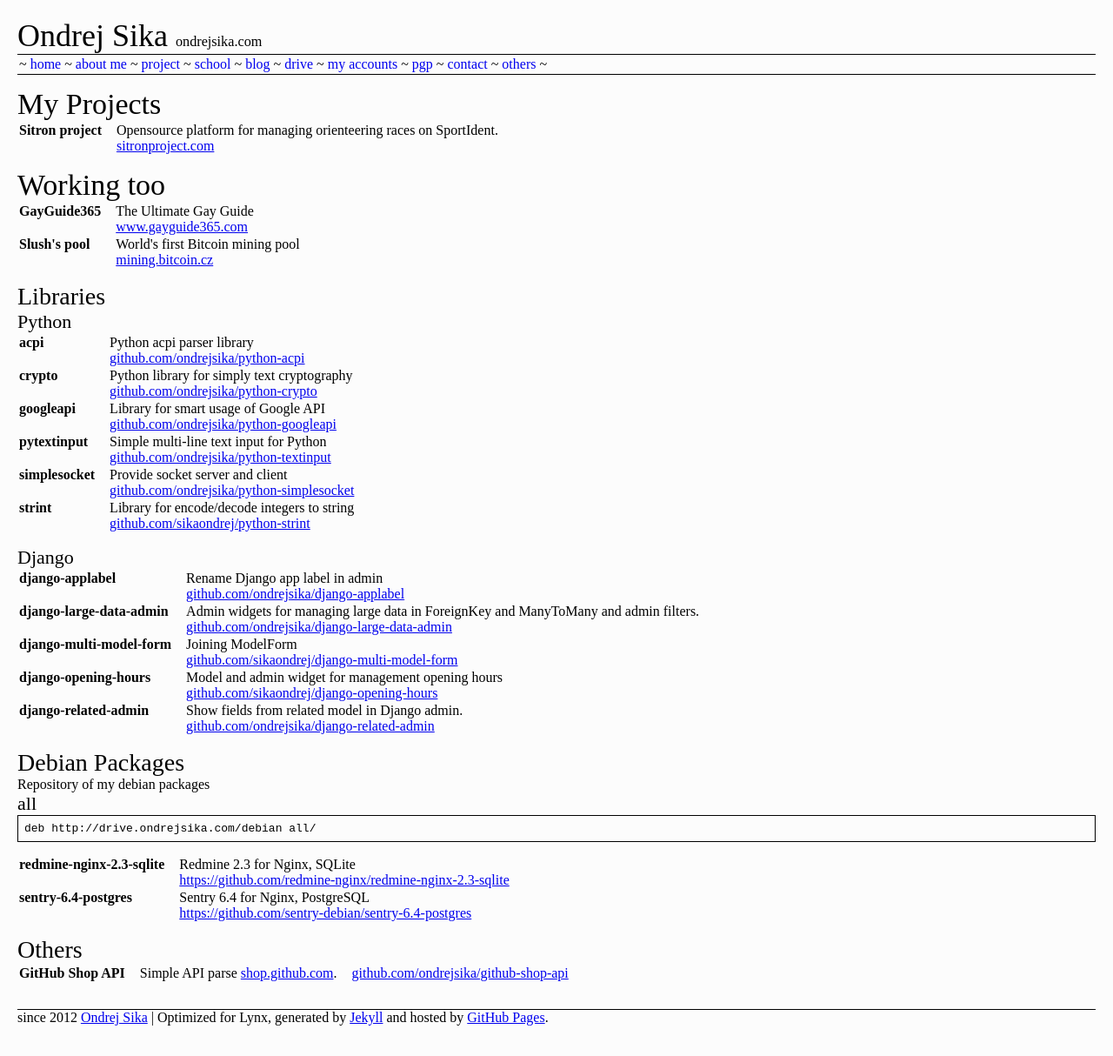
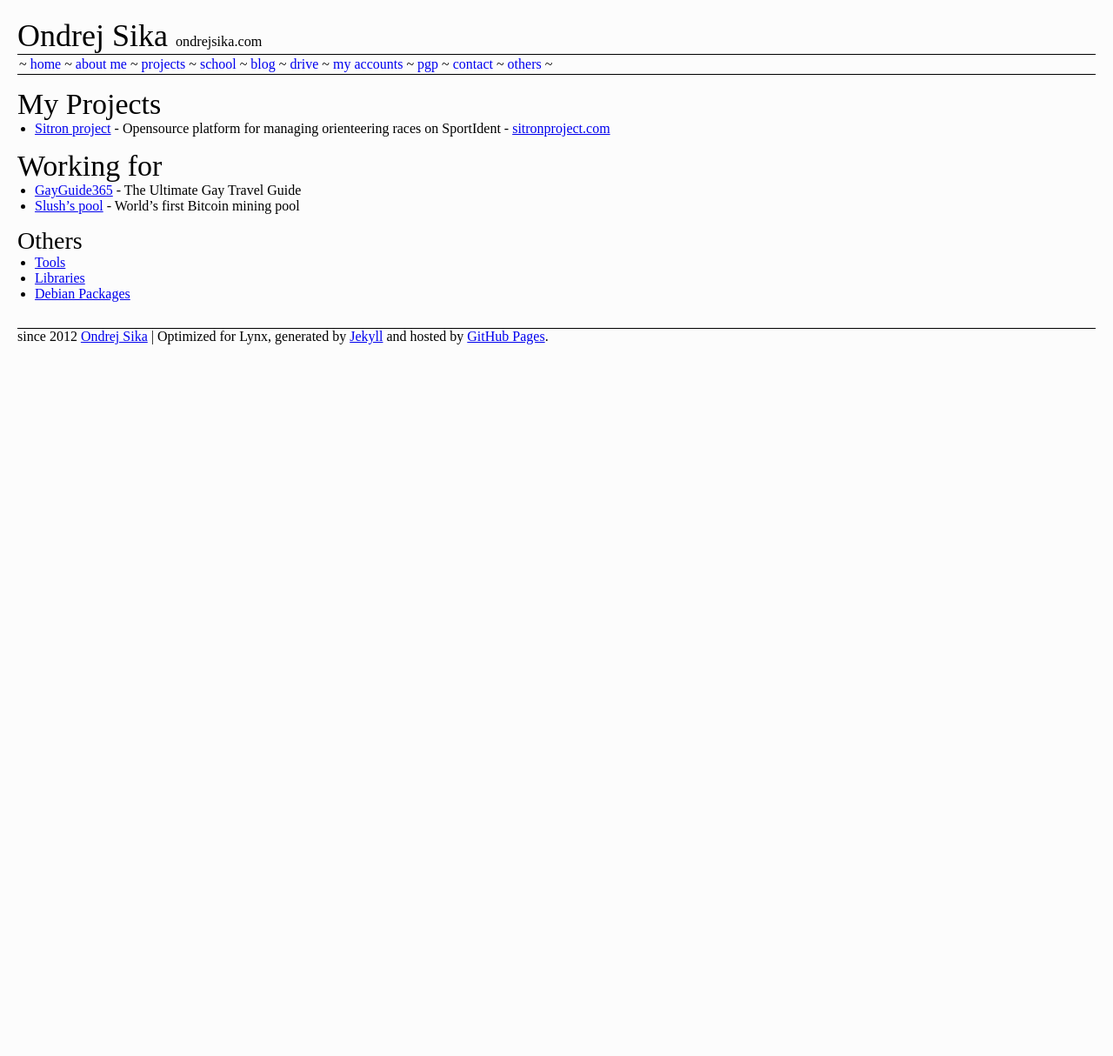
Before and after one commit to ondrejsika/ondrejsika.com, a Jekyll site: the page built from projects.md, in a window 1280 px wide. Shown: the whole page at 87% size. Built offline with Jekyll 4.4.1, drawn with Linux system fonts in a browser that asks for light colours; Markdown is read by kramdown in place of the engine named in the settings; comment, search, counter and statistics services are not loaded; after the commit the page ends 900 px from its top, so only the background shows below that.

Commit message:
update projects page

```diff
--- a/_layouts/default.html
+++ b/_layouts/default.html
@@ -7,7 +7,7 @@
 <p class="menu">
 ~ <a href="/">home</a>
 ~ <a href="/about-me.html">about me</a>
-~ <a href="/projects.html">project</a>
+~ <a href="/projects.html">projects</a>
 ~ <a href="/school">school</a>
 ~ <a href="/blog.html">blog</a>
 <!-- ~ <a href="/talks">talks</a> -->
--- a/projects.html
+++ /dev/null
@@ -1,163 +0,0 @@
----
-layout: default
-title: Projects
----
-
-<h2>My Projects</h2>
-<table>
-    <!-- <tr>
-        <td><b>Deploy</b></td>
-        <td>Tool for easy deploy Python WSGI applications to Nginx via Git.
-        <br><a href="https://github.com/sikaondrej/deploy" target="_blank">github.com/sikaondrej/deploy</a></td>
-    </tr>
-    <tr>
-        <td><b>Git CPP</b></td>
-        <td>Git client for non-programmers.
-        <br><a href="https://github.com/ondrejsika/git-cpp" target="_blank">github.com/ondrejsika/git-cpp</a></td>
-    </tr>
-    <tr>
-        <td><b>Paste</b></td>
-        <td>Open source paste service, try <a href="http://paste.pya.cz">paste.pya.cz</a> (username: test, password: test)
-        <br><a href="https://github.com/ondrejsika/paste" target="_blank">github.com/ondrejsika/paste</a></td>
-    </tr>
-    <tr>
-        <td><b>ProdejKnihu.cz</b></td>
-        <td>Czech secondhand bookshop
-        <br><a href="http://prodejknihu.cz" target="_blank">prodejknihu.cz</a></td>
-    </tr>-->
-    <tr>
-        <td><b>Sitron project</b></td>
-        <td>Opensource platform for managing orienteering races on SportIdent.
-        <br><a href="http://sitronproject.com" target="_blank">sitronproject.com</a></td>
-    </tr>
-    <!-- <tr>
-        <td><b>Slidedown</b></td>
-        <td>HTML slideshow generator form markdown
-        <br><a href="https://github.com/ondrejsika/slidedown" target="_blank">github.com/ondrejsika/slidedown</a></td>
-    </tr>
-    <tr>
-        <td><b>Time Keeper</b></td>
-        <td>Simple time spent manager, try <a href="http://tk.pya.cz">tk.pya.cz</a> (username: test, password: test)
-        <br><a href="https://github.com/ondrejsika/time-keeper" target="_blank">github.com/ondrejsika/time-keeper</a></td>
-    </tr>
-    <tr>
-        <td><b>Zoorilla</b></td>
-        <td>Web client for Apache ZooKeeper
-        <br><a href="https://github.com/zoorilla" target="_blank">github.com/zoorilla</a></td>
-    </tr> -->
-</table>
-
-<h2>Working too</h2>
-
-<table>
-    <tr>
-        <td><b>GayGuide365</b></td>
-        <td>The Ultimate Gay Guide
-        <br><a href="https://www.gayguide365.com" target="_blank">www.gayguide365.com</a></td>
-    </tr>
-    <tr>
-        <td><b>Slush's pool</b></td>
-        <td>World's first Bitcoin mining pool
-        <br><a href="http://mining.bitcoin.cz/" target="_blank">mining.bitcoin.cz</a></td>
-    </tr>
-    <!-- <tr>
-        <td><b>Mechanical Amoeba</b></td>
-        <td>A brain in the cloud that understands patents
-        <br><a href="http://www.mechanicalamoeba.com/" target="_blank">mechanicalamoeba.com</a></td>
-    </tr>-->
-</table>
-
-<h3>Libraries</h3>
-<h4>Python</h4>
-<table>
-    <tr>
-        <td><b>acpi</b></td>
-        <td>Python acpi parser library
-        <br><a href="https://github.com/ondrejsika/python-acpi" target="_blank">github.com/ondrejsika/python-acpi</a></td>
-    </tr>
-    <tr>
-        <td><b>crypto</b></td>
-        <td>Python library for simply text cryptography
-        <br><a href="https://github.com/ondrejsika/python-crypto" target="_blank">github.com/ondrejsika/python-crypto</a></td>
-    </tr>
-    <tr>
-        <td><b>googleapi</b></td>
-        <td>Library for smart usage of Google API
-        <br><a href="https://github.com/ondrejsika/python-googleapi" target="_blank">github.com/ondrejsika/python-googleapi</a></td>
-    </tr>
-    <tr>
-        <td><b>pytextinput</b></td>
-        <td>Simple multi-line text input for Python
-        <br><a href="https://github.com/ondrejsika/python-textinput" target="_blank">github.com/ondrejsika/python-textinput</a></td>
-    </tr>
-    <tr>
-        <td><b>simplesocket</b></td>
-        <td>Provide socket server and client
-        <br><a href="https://github.com/ondrejsika/python-simplesocket" target="_blank">github.com/ondrejsika/python-simplesocket</a></td>
-    </tr>
-    <tr>
-        <td><b>strint</b></td>
-        <td>Library for encode/decode integers to string
-        <br><a href="https://github.com/sikaondrej/python-strint" target="_blank">github.com/sikaondrej/python-strint</a></td>
-    </tr>
-</table>
-
-<h4>Django</h4>
-<table>
-    <tr>
-        <td><b>django-applabel</b></td>
-        <td>Rename Django app label in admin
-        <br><a href="https://github.com/ondrejsika/django-applabel" target="_blank">github.com/ondrejsika/django-applabel</a></td>
-    </tr>
-    <tr>
-        <td><b>django-large-data-admin</b></td>
-        <td>Admin widgets for managing large data in ForeignKey and ManyToMany and admin filters.
-        <br><a href="https://github.com/ondrejsika/django-large-data-admin" target="_blank">github.com/ondrejsika/django-large-data-admin</a></td>
-    </tr>
-    <tr>
-        <td><b>django-multi-model-form</b></td>
-        <td>Joining ModelForm
-        <br><a href="https://github.com/sikaondrej/django-multi-model-form" target="_blank">github.com/sikaondrej/django-multi-model-form</a></td>
-    </tr>
-    <tr>
-        <td><b>django-opening-hours</b></td>
-        <td>Model and admin widget for management opening hours
-        <br><a href="https://github.com/sikaondrej/django-opening-hours" target="_blank">github.com/sikaondrej/django-opening-hours</a></td>
-    </tr>
-    <tr>
-        <td><b>django-related-admin</b></td>
-        <td>Show fields from related model in Django admin.
-        <br><a href="https://github.com/ondrejsika/django-related-admin" target="_blank">github.com/ondrejsika/django-related-admin</a></td>
-    </tr>
-</table>
-
-<h3>Debian Packages</h3>
-Repository of my debian packages
-
-<h4>all</h4>
-
-<pre>
-deb http://drive.ondrejsika.com/debian all/
-</pre>
-
-<table>
-    <tr>
-        <td><b>redmine-nginx-2.3-sqlite</b></td>
-        <td>Redmine 2.3 for Nginx, SQLite
-        <br><a href="https://github.com/redmine-nginx/nginx-redmine-2.3-sqlite" target="_blank">https://github.com/redmine-nginx/redmine-nginx-2.3-sqlite</a></td>
-    </tr>
-    <tr>
-        <td><b>sentry-6.4-postgres</b></td>
-        <td>Sentry 6.4 for Nginx, PostgreSQL
-        <br><a href="https://github.com/sentry-debian/sentry-6.4-postgres" target="_blank">https://github.com/sentry-debian/sentry-6.4-postgres</a></td>
-    </tr>
-</table>
-
-<h3>Others</h3>
-<table>
-    <tr>
-        <td><b>GitHub Shop API</b></td>
-        <td>Simple API parse <a href="http://shop.github.com">shop.github.com</a>.</td>
-        <td><a href="https://github.com/ondrejsika/github-shop-api" target="_blank">github.com/ondrejsika/github-shop-api</a></td>
-    </tr>
-</table>
--- /dev/null
+++ b/projects.md
@@ -0,0 +1,21 @@
+---
+layout: default
+title: Projects
+---
+
+## My Projects
+
+* [Sitron project](/sitron/) - Opensource platform for managing orienteering races on SportIdent - [sitronproject.com](http://sitronproject.com)
+
+
+## Working for
+
+* [GayGuide365](https://www.gayguide365.com) - The Ultimate Gay Travel Guide
+* [Slush's pool](http://mining.bitcoin.cz/) - World's first Bitcoin mining pool
+
+
+### Others
+
+* [Tools](/projects/tools.html)
+* [Libraries](/projects/libraries.html)
+* [Debian Packages](projects/debian-packages.html)
```
Also changed, not shown: projects/debian-packages.md (added, +17 -0 lines), projects/libraries.md (added, +12 -0 lines), projects/tools.md (added, +11 -0 lines).
